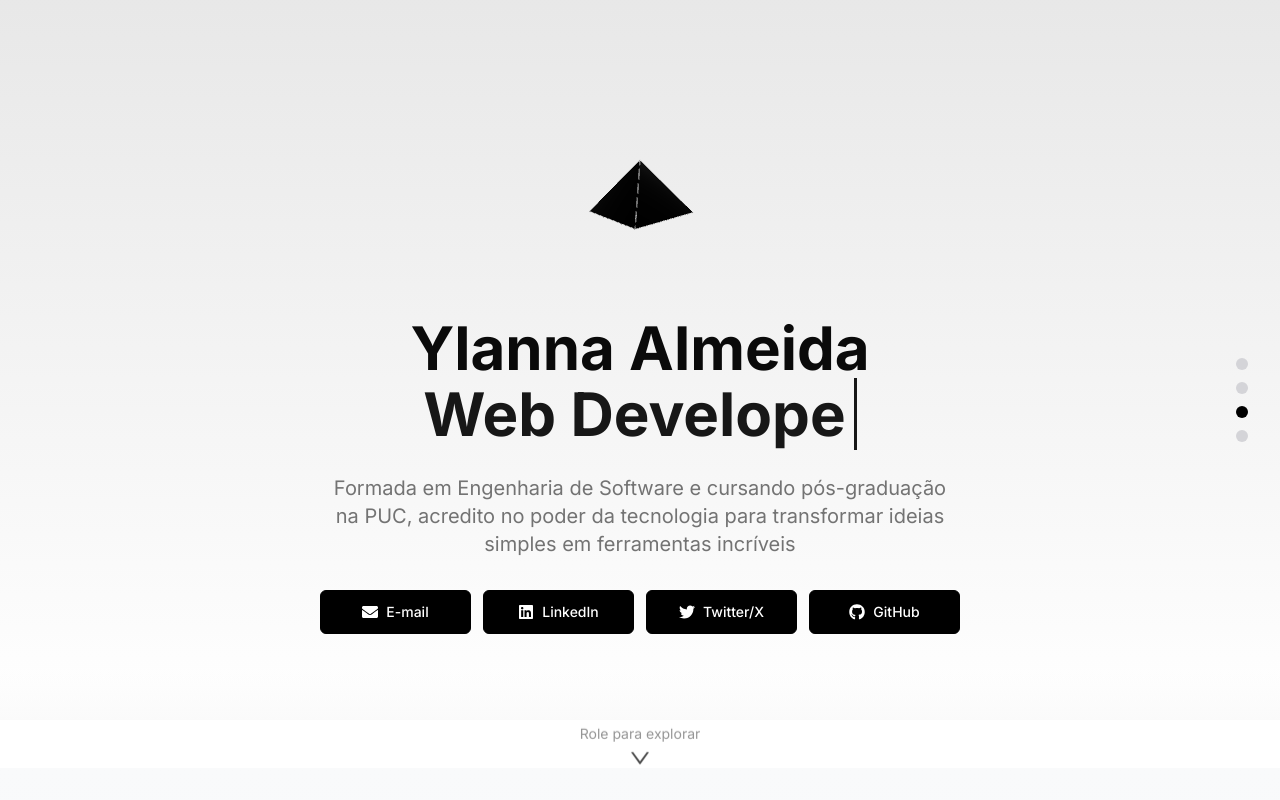
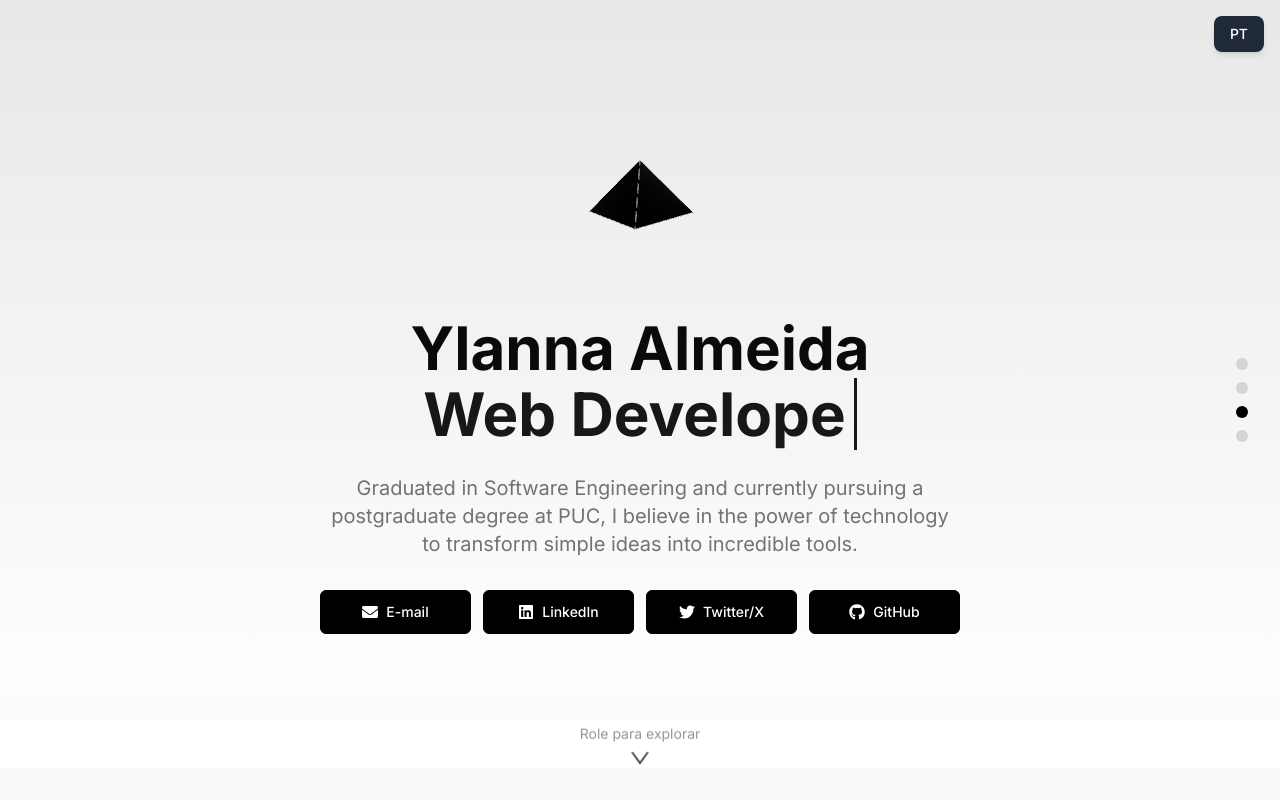
Before and after one commit to lanroo/portfoliolanna, a Next.js app: page / in a window 1280 px wide. Shown: the top 800 px of the page. Built offline with nearby package versions, Linux system fonts and the light colour scheme.

Commit message:
Traduction enpt

```diff
--- a/app/layout.tsx
+++ b/app/layout.tsx
@@ -4,6 +4,8 @@ import './globals.css';
 import { Inter } from 'next/font/google';
 import { Toaster } from '@/components/ui/toaster';
 import Script from 'next/script';
+import { I18nextProvider } from 'react-i18next';
+import i18n from '@/src/i18n';
 
 const inter = Inter({ subsets: ['latin'] });
 
@@ -21,6 +23,7 @@ export default function RootLayout({
         <meta name="description" content="Meu portfólio como desenvolvedora Web." />
       </head>
       <body className={`${inter.className} relative`}>
+        {/* Google Analytics */}
         <Script
           src="https://www.googletagmanager.com/gtag/js?id=G-BDPGCGDZV6"
           strategy="afterInteractive"
@@ -33,7 +36,12 @@ export default function RootLayout({
             gtag('config', 'G-BDPGCGDZV6');
           `}
         </Script>
-        {children}
+
+        {/* Provedor de Tradução */}
+        <I18nextProvider i18n={i18n}>
+          {children}
+        </I18nextProvider>
+
         <Toaster />
       </body>
     </html>
--- a/components/HeroSection.tsx
+++ b/components/HeroSection.tsx
@@ -7,6 +7,7 @@ import { FaGithub, FaTwitter, FaEnvelope, FaLinkedin } from 'react-icons/fa';
 import { Button } from '@/components/ui/button';
 import { useEffect, useState, useCallback } from 'react';
 import ScrollIndicator from './ScrollIndicator';
+import { useTranslation } from 'react-i18next';
 
 function Pyramid() {
   return (
@@ -21,9 +22,10 @@ function Pyramid() {
 }
 
 export default function HeroSection() {
+  const { t, i18n } = useTranslation();
   const [displayText, setDisplayText] = useState('');
   const [isDeleting, setIsDeleting] = useState(false);
-  const fullText = 'Web Developer';
+  const fullText = t('hero.role');
 
   const animateText = useCallback(() => {
     const typeSpeed = isDeleting ? 50 : 100;
@@ -56,8 +58,25 @@ export default function HeroSection() {
     };
   }, [animateText]);
 
+  // Alternar Idiomas
+  const toggleLanguage = () => {
+    const newLang = i18n.language === 'en' ? 'pt' : 'en';
+    i18n.changeLanguage(newLang);
+  };
+
   return (
     <section className="relative h-[90vh] flex flex-col items-center justify-center bg-gradient-to-b from-primary/10 to-background overflow-hidden mb-12">
+      {/* Botão de Troca de Idioma */}
+      <div className="absolute top-4 right-4 z-50">
+        <button
+          onClick={toggleLanguage}
+          className="px-4 py-2 text-sm font-medium text-white bg-gray-800 hover:bg-gray-600 rounded-lg shadow-md transition-all duration-300"
+        >
+          {i18n.language === 'en' ? 'PT' : 'EN'}
+        </button>
+      </div>
+
+      {/* Conteúdo Principal */}
       <div className="absolute bottom-0 left-0 right-0 h-12 bg-gradient-to-b from-transparent to-[#fafafa]" />
 
       <div className="absolute inset-0 w-full h-full">
@@ -98,7 +117,7 @@ export default function HeroSection() {
             transition={{ delay: 0.2 }}
             className="text-xl text-muted-foreground mb-8 max-w-2xl mx-auto px-4"
           >
-            Formada em Engenharia de Software e cursando pós-graduação na PUC, acredito no poder da tecnologia para transformar ideias simples em ferramentas incríveis
+            {t('hero.description')}
           </motion.p>
           <motion.div
             initial={{ opacity: 0, y: 20 }}
--- a/package.json
+++ b/package.json
@@ -50,15 +50,18 @@
     "eslint": "8.49.0",
     "eslint-config-next": "13.5.1",
     "framer-motion": "^10.18.0",
+    "i18next": "^24.2.0",
     "input-otp": "^1.2.4",
     "lucide-react": "^0.468.0",
     "next": "13.5.1",
+    "next-i18next": "^15.4.1",
     "next-themes": "^0.3.0",
     "postcss": "^8.4.49",
     "react": "18.2.0",
     "react-day-picker": "^8.10.1",
     "react-dom": "18.2.0",
     "react-hook-form": "^7.53.0",
+    "react-i18next": "^15.2.0",
     "react-icons": "^5.3.0",
     "react-intersection-observer": "^9.5.3",
     "react-resizable-panels": "^2.1.3",
--- /dev/null
+++ b/public/locales/en.json
@@ -0,0 +1,6 @@
+{
+    "hero": {
+      "role": "Web Developer",
+      "description": "Graduated in Software Engineering and currently pursuing a postgraduate degree at PUC, I believe in the power of technology to transform simple ideas into incredible tools."
+    }
+  }
--- /dev/null
+++ b/public/locales/pt.json
@@ -0,0 +1,6 @@
+{
+    "hero": {
+      "role": "Desenvolvedora Web",
+      "description": "Formada em Engenharia de Software e cursando pós-graduação na PUC, acredito no poder da tecnologia para transformar ideias simples em ferramentas incríveis."
+    }
+  }
--- /dev/null
+++ b/src/i18n.ts
@@ -0,0 +1,20 @@
+import i18n from 'i18next';
+import { initReactI18next } from 'react-i18next';
+
+import en from '@/public/locales/en.json';
+import pt from '@/public/locales/pt.json';
+
+i18n.use(initReactI18next).init({
+  resources: {
+    en: { translation: en },
+    pt: { translation: pt },
+  },
+  lng: 'en',
+  fallbackLng: 'pt',
+
+  interpolation: {
+    escapeValue: false,
+  },
+});
+
+export default i18n;
```
Also changed, not shown: 1 other file (tests, documents, lock files or other folders).
